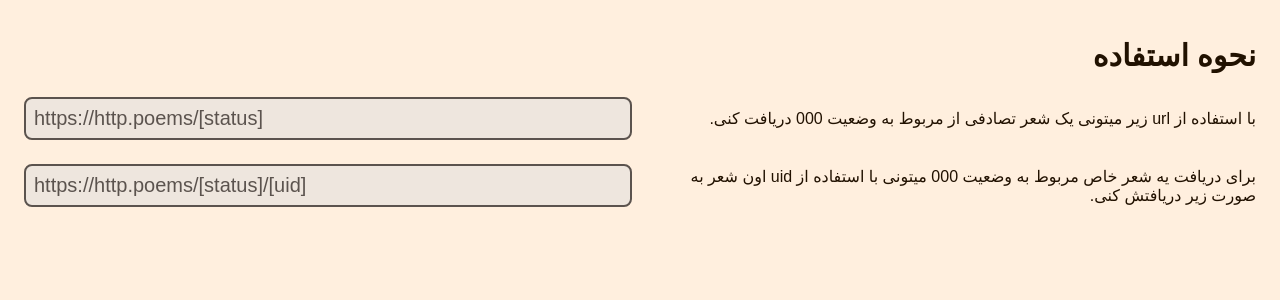
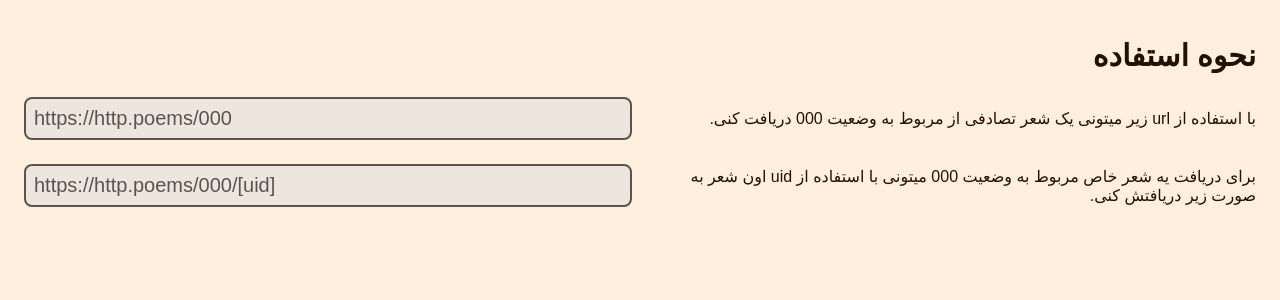
Before and after one commit to http-poems/http-poems, a Django app: template apps/status_codes/templates/status_codes/status-code-retrieve-template.html in a window 1280 px wide. Shown: the part 474-774 px from the top of the page. Run offline with Django 3.2, Linux system fonts and the light colour scheme; the template is opened without the code that fills it: most values are stand-ins (such as "Sample title", 1, 10 or a date in 2020); some web fonts are replaced.

Commit message:
chore(templates): make status code for each page of status codes dynamic

```diff
--- a/apps/status_codes/templates/status_codes/status-code-retrieve-template.html
+++ b/apps/status_codes/templates/status_codes/status-code-retrieve-template.html
@@ -83,7 +83,7 @@
             <div>
               <input
                 type="text"
-                value="https://http.poems/[status]"
+                value="https://http.poems/{{ status_code.code }}"
                 class="input-lg how-to-use-input dir-ltr"
                 disabled
               />
@@ -97,7 +97,7 @@
             <div>
               <input
                 type="text"
-                value="https://http.poems/[status]/[uid]"
+                value="https://http.poems/{{ status_code.code }}/[uid]"
                 class="input-lg how-to-use-input dir-ltr"
                 disabled
               />
```
